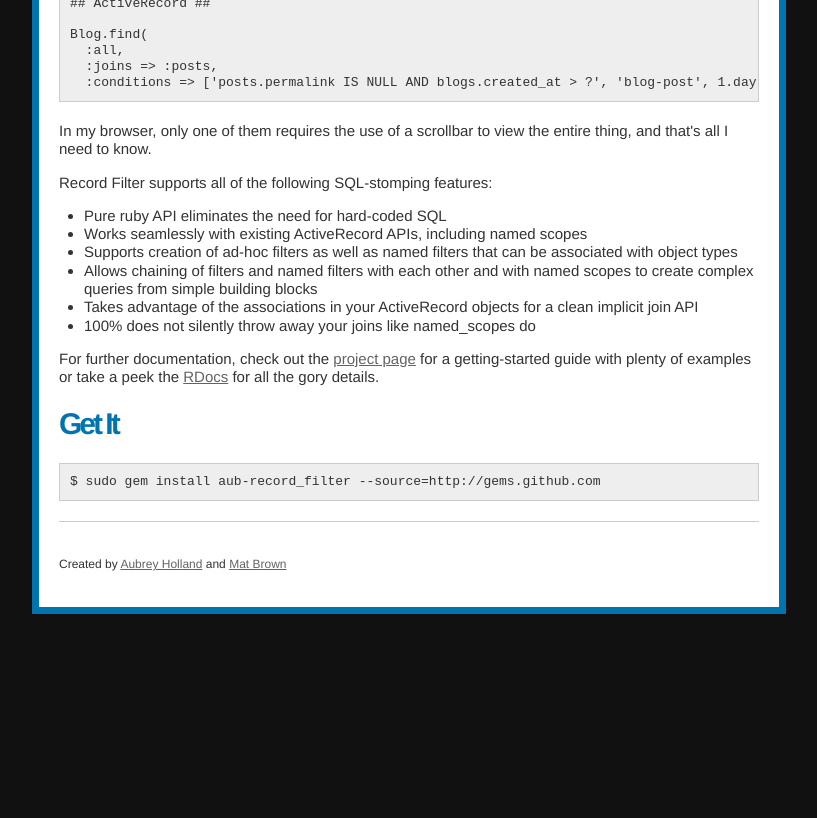
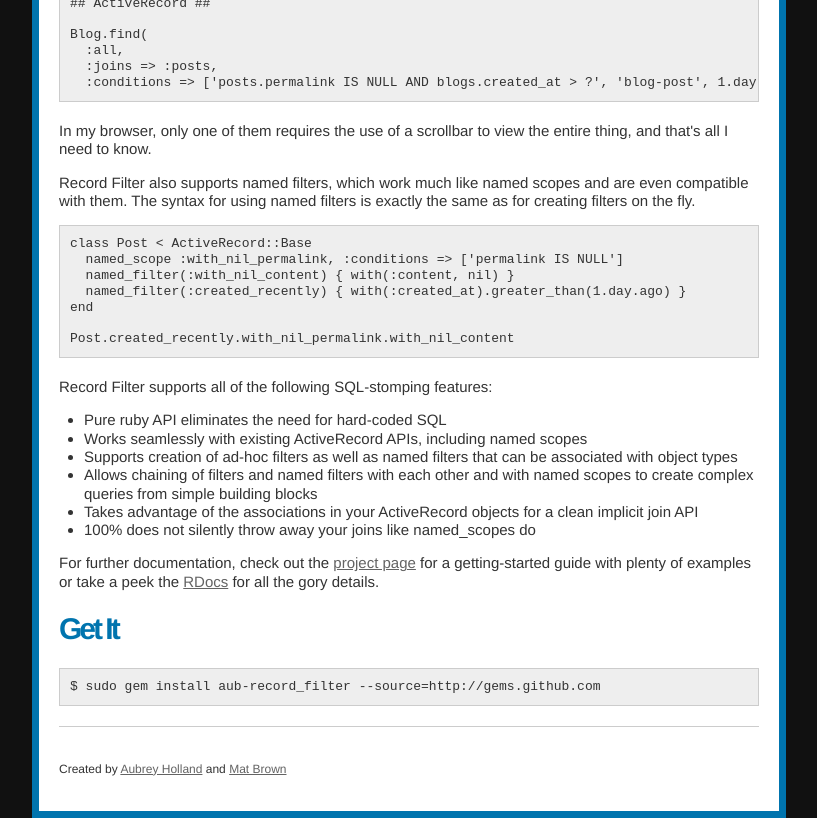
Before and after one commit to aub/record_filter, a Jekyll site: the page built from index.html, in a window 1280 px wide. Shown: the part 320-1138 px from the top of the page, without its empty margins (231-1048 px from the left). Built offline with Jekyll 4.4.1, drawn with Linux system fonts in a browser that asks for light colours; before the commit the page ends 934 px from its top, so only the background shows below that.

Commit message:
add an example of using named filters

```diff
--- a/index.html
+++ b/index.html
@@ -26,6 +26,18 @@ Blog.find(
 <p>In my browser, only one of them requires the use of a scrollbar to view the entire thing, and that's
 all I need to know.</p>
 
+<p>Record Filter also supports named filters, which work much like named scopes and are even compatible
+with them. The syntax for using named filters is exactly the same as for creating filters on the fly.</p>
+
+<pre><code>class Post < ActiveRecord::Base
+  named_scope :with_nil_permalink, :conditions => ['permalink IS NULL']
+  named_filter(:with_nil_content) { with(:content, nil) }
+  named_filter(:created_recently) { with(:created_at).greater_than(1.day.ago) }
+end
+
+Post.created_recently.with_nil_permalink.with_nil_content
+</code></pre>
+
 <p>Record Filter supports all of the following SQL-stomping features:</p>
 
 <ul>
```
Also changed, not shown: 1 other file.
